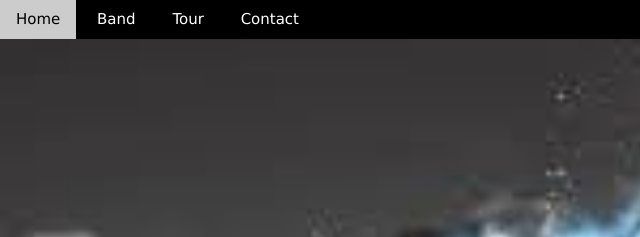
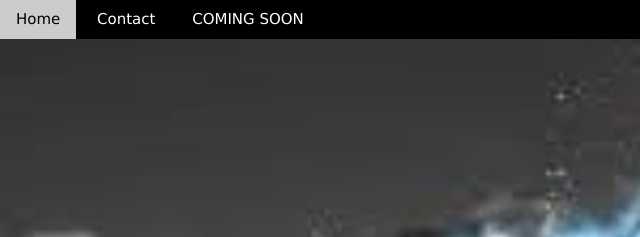
Before and after one commit to abdunia/abdunia.github.io, a plain HTML site: page index.html in a window 1280 px wide. Shown: the top 237 px of the page, 0-640 px from the left. Drawn offline with nearby package versions, Linux system fonts and the light colour scheme; a web font is replaced by a local one.

Commit message:
Update index.html

```diff
--- a/index.html
+++ b/index.html
@@ -17,9 +17,9 @@
         <!-- Navigation -->
         <nav class="w3-bar w3-black">
             <a href="#home" class="w3-button s3-bar-item">Home</a>
-            <a href="#band" class="w3-button s3-bar-item">Band</a>
-            <a href="#tour" class="w3-button s3-bar-item">Tour</a>
             <a href="#contact" class="w3-button s3-bar-item">Contact</a>
+            <a href="" class="w3-button s3-bar-item">COMING SOON</a>
+
         </nav>
      <!-- end navigation -->
         <!-- Slide Show -->
```
